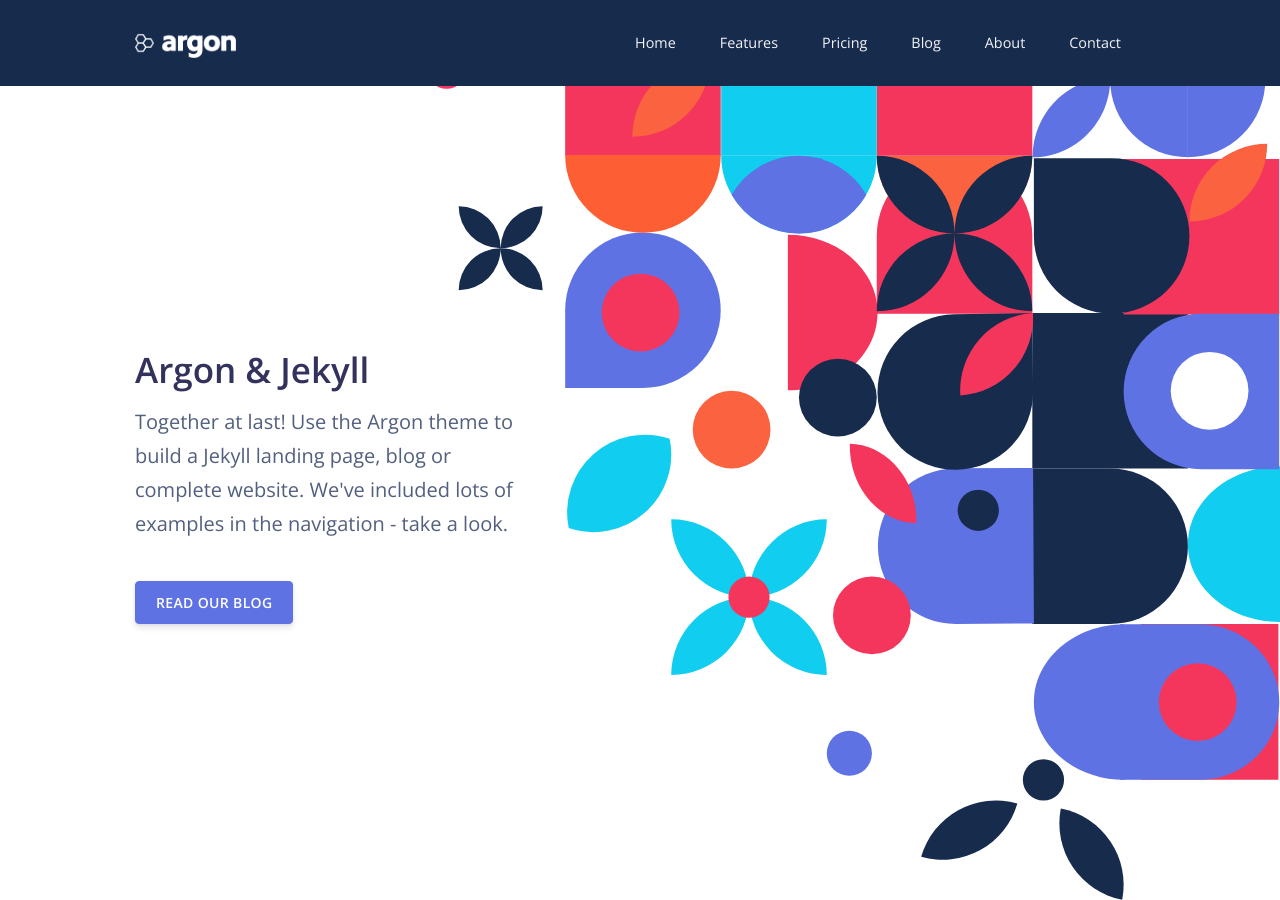
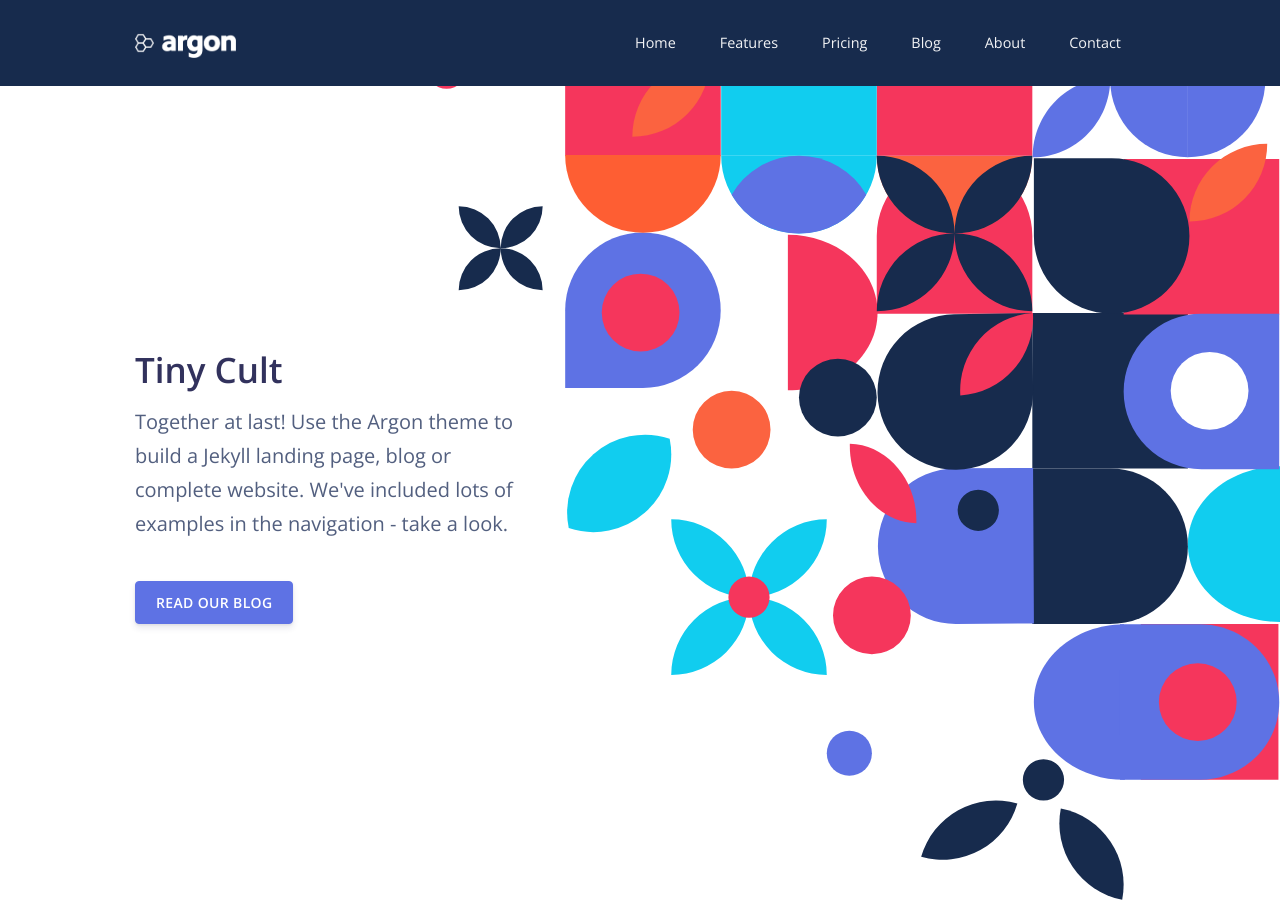
Before and after one commit to tinycult/tinycult.github.io, a Jekyll site: the page built from index.html, in a window 1280 px wide and 900 px high. Built offline with Jekyll 4.4.1, drawn with Linux system fonts in a browser that asks for light colours; nearby versions of some CDN libraries.

Commit message:
title change

```diff
--- a/_includes/home-sample.html
+++ b/_includes/home-sample.html
@@ -4,7 +4,7 @@
     <div class="container">
       <div class="row">
         <div class="col-lg-5 col-md-7 mr-auto text-left d-flex justify-content-center flex-column">
-          <h3 class="display-3">Argon &amp; Jekyll</h3>
+          <h3 class="display-3">Tiny Cult</h3>
           <p class="lead mt-0">Together at last! Use the Argon theme to build a Jekyll landing page, blog or complete website. We've included lots of examples in the navigation - take a look.</p>
           <br>
           <div class="buttons">
```
Also changed, not shown: 2 other files.
